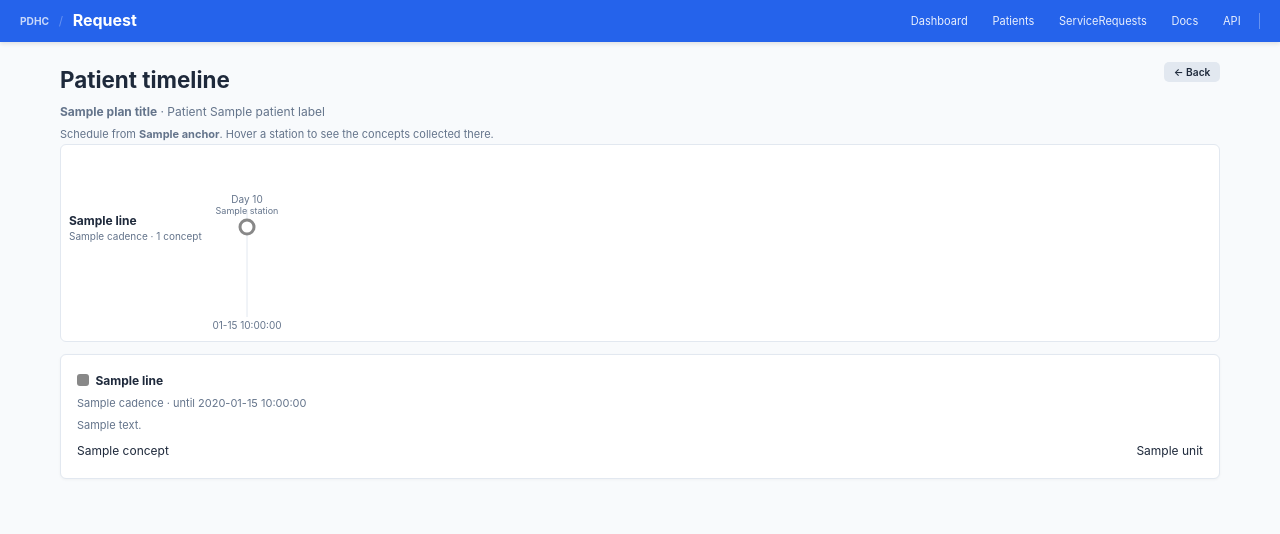
After one commit to profingvar/request.pdhc, a Flask app: template gateway/app/templates/service_requests/plan_timeline.html in a window 1280 px wide. The commit adds this page. Shown: the top 534 px of the page. Run offline with Flask 3, Linux system fonts and the light colour scheme; the template is opened without the code that fills it: most values are stand-ins (such as "Sample title", 1, 10 or a date in 2020).

Commit message:
feat(timeline): metro-map patient timeline for a plan schedule
Adds a separate HTML view that draws a PlanDefinition/ServiceRequest
schedule as a metro map: one line per activity, one station per
scheduled occurrence. Hovering a station shows the concepts collected
there (the activity's transactions, with required/optional + unit).

Endless (unbounded recurring) requests are drawn for the first month
and then terminated with a "…"; requests bounded by count, duration or
the ServiceRequest period_end end in a solid terminus.

- timeline_service.build_timeline(): pure, config-free schedule model
  (lines/stations/gridlines) — 10 unit tests.
- /service-requests/<guid>/timeline: patient-specific, from the plan
  snapshot, anchored at period_start.
- /plan-timeline/<plandef_guid>: PlanDefinition preview, anchored today.
- "View Timeline" button on the ServiceRequest PlanDefinition card.

Co-Authored-By: Claude Opus 4.8 <noreply@anthropic.com>

```diff
--- /dev/null
+++ b/gateway/app/templates/service_requests/plan_timeline.html
@@ -0,0 +1,238 @@
+{% extends "base.html" %}
+{% block title %}Timeline — {{ plan_title }}{% endblock %}
+
+{% block head %}
+<style>
+  /* Metro-map schedule timeline. Line colours are data-driven (metro maps are
+     unreadable without distinct hues) — the one sanctioned decorative use. */
+  .tl-wrap { position: relative; }
+  .tl-scroll { overflow-x: auto; border: 1px solid var(--border);
+               border-radius: 6px; background: var(--card-bg); padding: 0.5rem 0; }
+  .tl-svg { display: block; }
+  .tl-grid { stroke: var(--border); stroke-width: 1; }
+  .tl-gridlabel { fill: var(--text-muted); font-size: 10px;
+                  font-family: -apple-system, BlinkMacSystemFont, "Segoe UI", Roboto, sans-serif; }
+  .tl-linelabel { fill: var(--text); font-size: 12px; font-weight: 700;
+                  font-family: -apple-system, BlinkMacSystemFont, "Segoe UI", Roboto, sans-serif; }
+  .tl-cadence { fill: var(--text-muted); font-size: 10px;
+                font-family: -apple-system, BlinkMacSystemFont, "Segoe UI", Roboto, sans-serif; }
+  .tl-station { cursor: pointer; }
+  .tl-station:hover circle.node { stroke-width: 5; }
+  .tl-stationlabel { fill: var(--text-muted); font-size: 9px; text-anchor: middle;
+                     font-family: -apple-system, BlinkMacSystemFont, "Segoe UI", Roboto, sans-serif; }
+  .tl-ellipsis { fill: var(--text-muted); font-size: 20px; font-weight: 700; }
+
+  .tl-tip { position: absolute; z-index: 20; min-width: 200px; max-width: 300px;
+            background: var(--card-bg); border: 1px solid var(--border);
+            border-radius: 6px; box-shadow: 0 4px 16px rgba(15,23,42,0.16);
+            padding: 0.6rem 0.7rem; font-size: 11px; pointer-events: none;
+            display: none; }
+  .tl-tip h4 { margin: 0 0 0.15rem; font-size: 12px; display: flex;
+               align-items: center; gap: 0.35rem; }
+  .tl-tip .tl-dot { width: 10px; height: 10px; border-radius: 50%; flex: none; }
+  .tl-tip .tl-meta { color: var(--text-muted); margin: 0 0 0.4rem; font-size: 10px; }
+  .tl-tip ul { margin: 0; padding-left: 0; list-style: none; }
+  .tl-tip li { display: flex; justify-content: space-between; gap: 0.5rem;
+               padding: 0.12rem 0; border-top: 1px solid var(--border); }
+  .tl-tip li:first-child { border-top: none; }
+  .tl-tip .req-required { color: var(--danger); font-weight: 700; }
+  .tl-tip .req-optional { color: var(--text-muted); }
+  .tl-tip .tl-unit { color: var(--text-muted); }
+
+  .tl-legend { display: flex; flex-wrap: wrap; gap: 0.75rem; margin-top: 0.75rem; }
+  .tl-legend .card { flex: 1 1 240px; }
+  .tl-legend h4 { margin: 0 0 0.25rem; font-size: 12px; display: flex;
+                  align-items: center; gap: 0.4rem; }
+  .tl-legend .swatch { width: 12px; height: 12px; border-radius: 3px; flex: none; }
+  .tl-legend ul { margin: 0.3rem 0 0; padding-left: 0; list-style: none; }
+  .tl-legend li { display: flex; justify-content: space-between; gap: 0.5rem;
+                  padding: 0.1rem 0; }
+  .tl-note { color: var(--text-muted); font-size: 11px; margin: 0.3rem 0 0; }
+</style>
+{% endblock %}
+
+{% block content %}
+<div style="display:flex; justify-content:space-between; align-items:flex-start; gap:1rem; flex-wrap:wrap;">
+  <div>
+    <h1 style="margin-bottom:0.2rem;">Patient timeline</h1>
+    <p class="tl-note" style="font-size:12px;">
+      <strong>{{ plan_title }}</strong>
+      {% if patient_label %} · Patient {{ patient_label }}{% endif %}
+    </p>
+    <p class="tl-note">
+      Schedule from <strong>{{ tl.anchor }}</strong>{% if tl.anchor_assumed %}
+      (assumed start = today — no request period set){% endif %}.
+      {% if tl.any_truncated %} Recurring activities are drawn for the first
+      {{ tl.window_days }} days and continue past the “…”.{% endif %}
+      Hover a station to see the concepts collected there.
+    </p>
+  </div>
+  <div>
+    {% if back_url %}<a href="{{ back_url }}" class="btn btn-sm btn-secondary">← Back</a>{% endif %}
+  </div>
+</div>
+
+{% if not tl.lines %}
+  <div class="card"><p>This plan has no scheduled activities to draw.</p></div>
+{% else %}
+
+{% set LEFT = 176 %}{% set TOP = 74 %}{% set ROWH = 76 %}{% set PXDAY = 26 %}{% set R = 7 %}
+{% set inner_w = LEFT + tl.axis_days * PXDAY + 96 %}
+{% set inner_h = TOP + tl.lines|length * ROWH + 30 %}
+
+<div class="tl-wrap">
+  <div class="tl-scroll">
+    <svg class="tl-svg" width="{{ inner_w }}" height="{{ inner_h }}"
+         viewBox="0 0 {{ inner_w }} {{ inner_h }}" role="img"
+         aria-label="Metro-map schedule timeline">
+
+      {# ── time axis: weekly gridlines + date labels ── #}
+      {% for g in tl.gridlines %}
+        {% set gx = LEFT + g.day * PXDAY %}
+        <line class="tl-grid" x1="{{ gx }}" y1="{{ TOP - 18 }}"
+              x2="{{ gx }}" y2="{{ inner_h - 16 }}"></line>
+        <text class="tl-gridlabel" x="{{ gx }}" y="{{ TOP - 24 }}"
+              text-anchor="middle">Day {{ g.day + 1 }}</text>
+        <text class="tl-gridlabel" x="{{ gx }}" y="{{ inner_h - 4 }}"
+              text-anchor="middle">{{ g.date[5:] }}</text>
+      {% endfor %}
+
+      {# ── one row per activity (metro line) ── #}
+      {% for line in tl.lines %}
+        {% set y = TOP + loop.index0 * ROWH %}
+        {% set first_x = LEFT + line.stations[0].day * PXDAY %}
+        {% set last_x = LEFT + line.stations[-1].day * PXDAY %}
+
+        {# line label (left gutter) #}
+        <text class="tl-linelabel" x="8" y="{{ y - 2 }}">{{ line.title|truncate(24, True, '…') }}</text>
+        <text class="tl-cadence" x="8" y="{{ y + 13 }}">{{ line.cadence }} · {{ line.concepts|length }} concept{{ '' if line.concepts|length == 1 else 's' }}</text>
+
+        {# solid track through stations #}
+        {% if last_x > first_x %}
+        <line x1="{{ first_x }}" y1="{{ y }}" x2="{{ last_x }}" y2="{{ y }}"
+              stroke="{{ line.color }}" stroke-width="5" stroke-linecap="round"></line>
+        {% endif %}
+
+        {# truncated tail → dashed continuation + ellipsis #}
+        {% if line.truncated %}
+          {% set tail_x = LEFT + tl.axis_days * PXDAY %}
+          <line x1="{{ last_x }}" y1="{{ y }}" x2="{{ tail_x + 8 }}" y2="{{ y }}"
+                stroke="{{ line.color }}" stroke-width="5" stroke-linecap="round"
+                stroke-dasharray="2 7" opacity="0.55"></line>
+          <text class="tl-ellipsis" x="{{ tail_x + 18 }}" y="{{ y + 7 }}"
+                fill="{{ line.color }}">…</text>
+          <title>Continues{% if line.bound_end_date %} until {{ line.bound_end_date }}{% else %} (no end date){% endif %}</title>
+        {% endif %}
+
+        {# stations #}
+        {% for s in line.stations %}
+          {% set cx = LEFT + s.day * PXDAY %}
+          <g class="tl-station" data-line="{{ line.index }}" data-date="{{ s.date }}"
+             data-label="{{ s.label }}" tabindex="0">
+            {% if s.terminus %}
+            <circle class="node" cx="{{ cx }}" cy="{{ y }}" r="{{ R + 2 }}"
+                    fill="{{ line.color }}" stroke="{{ line.color }}" stroke-width="3"></circle>
+            <circle cx="{{ cx }}" cy="{{ y }}" r="{{ R - 3 }}" fill="var(--card-bg)"></circle>
+            {% else %}
+            <circle class="node" cx="{{ cx }}" cy="{{ y }}" r="{{ R }}"
+                    fill="var(--card-bg)" stroke="{{ line.color }}" stroke-width="3"></circle>
+            {% endif %}
+            <text class="tl-stationlabel" x="{{ cx }}" y="{{ y - 13 }}">{{ s.label }}</text>
+          </g>
+        {% endfor %}
+      {% endfor %}
+    </svg>
+  </div>
+
+  <div class="tl-tip" id="tlTip" aria-hidden="true"></div>
+</div>
+
+{# static legend — full concept list per line (print / accessibility fallback) #}
+<div class="tl-legend">
+  {% for line in tl.lines %}
+  <div class="card">
+    <h4><span class="swatch" style="background:{{ line.color }}"></span>{{ line.title }}</h4>
+    <p class="tl-note">{{ line.cadence }}{% if line.endless %} · ongoing{% elif line.bound_end_date %} · until {{ line.bound_end_date }}{% endif %}</p>
+    {% if line.description %}<p class="tl-note">{{ line.description }}</p>{% endif %}
+    <ul>
+      {% for c in line.concepts %}
+      <li>
+        <span class="{{ 'req-required' if c.requirement == 'required' else 'req-optional' }}">
+          {{ c.name }}{% if c.requirement == 'required' %} *{% endif %}
+        </span>
+        {% if c.unit %}<span class="tl-unit">{{ c.unit }}</span>{% endif %}
+      </li>
+      {% endfor %}
+    </ul>
+  </div>
+  {% endfor %}
+</div>
+{% endif %}
+{% endblock %}
+
+{% block scripts %}
+<script>
+(function () {
+  var LINES = {{ lines_json | safe }};
+  var tip = document.getElementById('tlTip');
+  var wrap = document.querySelector('.tl-wrap');
+  if (!tip || !wrap) return;
+
+  function esc(s) {
+    return String(s == null ? '' : s).replace(/[&<>"']/g, function (c) {
+      return {'&':'&amp;','<':'&lt;','>':'&gt;','"':'&quot;',"'":'&#39;'}[c];
+    });
+  }
+
+  function render(line, date, label) {
+    var items = (line.concepts || []).map(function (c) {
+      var req = c.requirement === 'required'
+        ? '<span class="req-required">required</span>'
+        : '<span class="req-optional">optional</span>';
+      var unit = c.unit ? ' <span class="tl-unit">· ' + esc(c.unit) + '</span>' : '';
+      return '<li><span>' + esc(c.name) + unit + '</span>' + req + '</li>';
+    }).join('');
+    if (!items) items = '<li><span class="tl-unit">No concepts</span></li>';
+    var meta = esc(line.cadence) + ' · ' + esc(label) + (date ? ' · ' + esc(date) : '');
+    tip.innerHTML =
+      '<h4><span class="tl-dot" style="background:' + esc(line.color) + '"></span>' +
+      esc(line.title) + '</h4>' +
+      '<p class="tl-meta">' + meta + '</p>' +
+      '<ul>' + items + '</ul>';
+  }
+
+  function show(g, evt) {
+    var idx = parseInt(g.getAttribute('data-line'), 10);
+    var line = LINES[idx];
+    if (!line) return;
+    render(line, g.getAttribute('data-date'), g.getAttribute('data-label'));
+    tip.style.display = 'block';
+    position(g, evt);
+  }
+
+  function position(g, evt) {
+    var wrapRect = wrap.getBoundingClientRect();
+    var r = g.getBoundingClientRect();
+    // Anchor above the station; fall back below if it would clip the top.
+    var x = (r.left + r.right) / 2 - wrapRect.left;
+    var y = r.top - wrapRect.top;
+    var tw = tip.offsetWidth, th = tip.offsetHeight;
+    var left = x - tw / 2;
+    left = Math.max(4, Math.min(left, wrap.clientWidth - tw - 4));
+    var top = y - th - 12;
+    if (top < 0) top = y + 26;
+    tip.style.left = left + 'px';
+    tip.style.top = top + 'px';
+  }
+
+  function hide() { tip.style.display = 'none'; }
+
+  document.querySelectorAll('.tl-station').forEach(function (g) {
+    g.addEventListener('mouseenter', function (e) { show(g, e); });
+    g.addEventListener('mouseleave', hide);
+    g.addEventListener('focus', function (e) { show(g, e); });
+    g.addEventListener('blur', hide);
+  });
+})();
+</script>
+{% endblock %}
--- a/gateway/app/templates/service_requests/view.html
+++ b/gateway/app/templates/service_requests/view.html
@@ -53,6 +53,7 @@
     <p style="font-size:0.85rem;">{{ snap.get('description', '')[:200] }}</p>
     {% endif %}
     <p style="font-size:0.85rem; color:var(--text-secondary);">GUID: {{ sr.plan_definition_guid }}</p>
+    <a href="{{ url_for('service_requests_web.timeline_view', guid=sr.guid) }}" class="btn btn-sm btn-secondary"><i data-lucide="git-branch" style="width:0.9rem;height:0.9rem"></i> View Timeline</a>
     {% if sr.status == 'draft' %}
     <a href="{{ url_for('service_requests_web.edit_plan', guid=sr.guid) }}" class="btn btn-sm btn-secondary">Edit Snapshot</a>
     {% endif %}
--- /dev/null
+++ b/newtask.txt
@@ -0,0 +1,5 @@
+Patient timeline (metro map) added in request.pdhc:
+- /service-requests/<guid>/timeline  (SR snapshot, anchored at period_start, bounded by period_end)
+- /plan-timeline/<plandef_guid>       (PlanDefinition preview, anchored today, endless)
+Hover a station to see the concepts collected there. Endless recurrences draw the first month then "...".
+Next: deploy to request.pdhc.se (docker-compose up -d --build) then verify with the asthma plandef febf8ec1-1c2a-454e-ad42-0b294dc59493.
```
Also changed, not shown: changed_files.md (+5 -0 lines), gateway/app/routes/service_requests.py (+77 -0 lines), gateway/app/services/timeline_service.py (added, +216 -0 lines), gateway/tests/test_timeline_service.py (added, +116 -0 lines).
